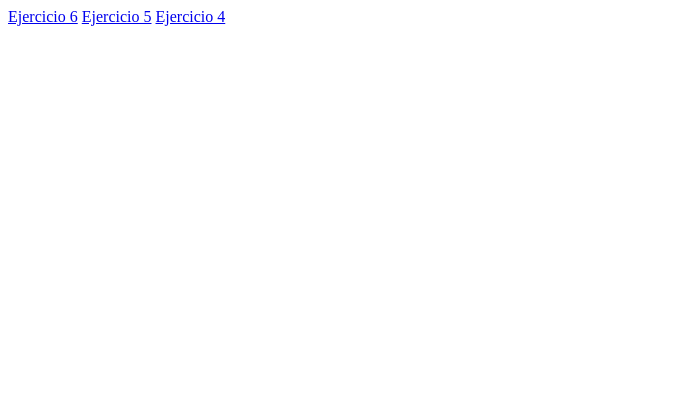
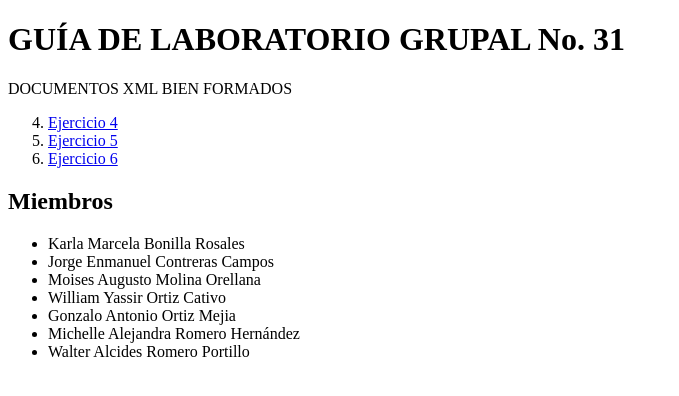
Before and after one commit to Poena014/guia31-grupal, a plain HTML site: page index.html in a window 1280 px wide. Shown: the whole page, without its empty margins (0-679 px from the left). Drawn offline with Linux system fonts and the light colour scheme.

Commit message:
ordenando index

```diff
--- a/index.html
+++ b/index.html
@@ -1,14 +1,37 @@
 <!DOCTYPE html>
-<html lang="en">
+<html lang="es">
 <head>
     <meta charset="UTF-8">
     <meta http-equiv="X-UA-Compatible" content="IE=edge">
     <meta name="viewport" content="width=a, initial-scale=1.0">
-    <title>Document</title>
+    <meta name="author"      content="Grupo 10">
+    <meta name="keywords"    content="xml, css, json">
+    <meta name="description" content="Ejercicios guia 31 sobre documentos xml bien formados">
+    <title>Guia 31 Grupo#10</title>
 </head>
 <body>
-    <a href="./ejercicio6/ejercicio6.xml">Ejercicio 6</a>
-    <a href="./ejercicio5/ejercicio5.xml">Ejercicio 5</a>
-    <a href="./ejercicio4/ejercicio4.xml">Ejercicio 4</a>
+    <header>
+        <h1>GUÍA DE LABORATORIO GRUPAL No. 31</h1>
+        <p>DOCUMENTOS XML BIEN FORMADOS</p>
+    </header>
+    <main>
+        <ol start="4">
+            <li><a href="ejercicio4/ejercicio4.xml">Ejercicio 4</a></li>
+            <li><a href="ejercicio5/ejercicio5.xml">Ejercicio 5</a></li>
+            <li><a href="ejercicio6/ejercicio6.xml">Ejercicio 6</a></li>
+        </ol>
+    </main>
+    <footer>
+        <h2>Miembros</h2>
+        <ul>
+            <li>Karla Marcela Bonilla Rosales</li>
+            <li>Jorge Enmanuel Contreras Campos</li>
+            <li>Moises Augusto Molina Orellana</li>
+            <li>William Yassir Ortiz Cativo</li>
+            <li>Gonzalo Antonio Ortiz Mejia</li>
+            <li>Michelle Alejandra Romero Hernández</li>
+            <li>Walter Alcides Romero Portillo</li>
+        </ul>
+    </footer>
 </body>
 </html>
```
